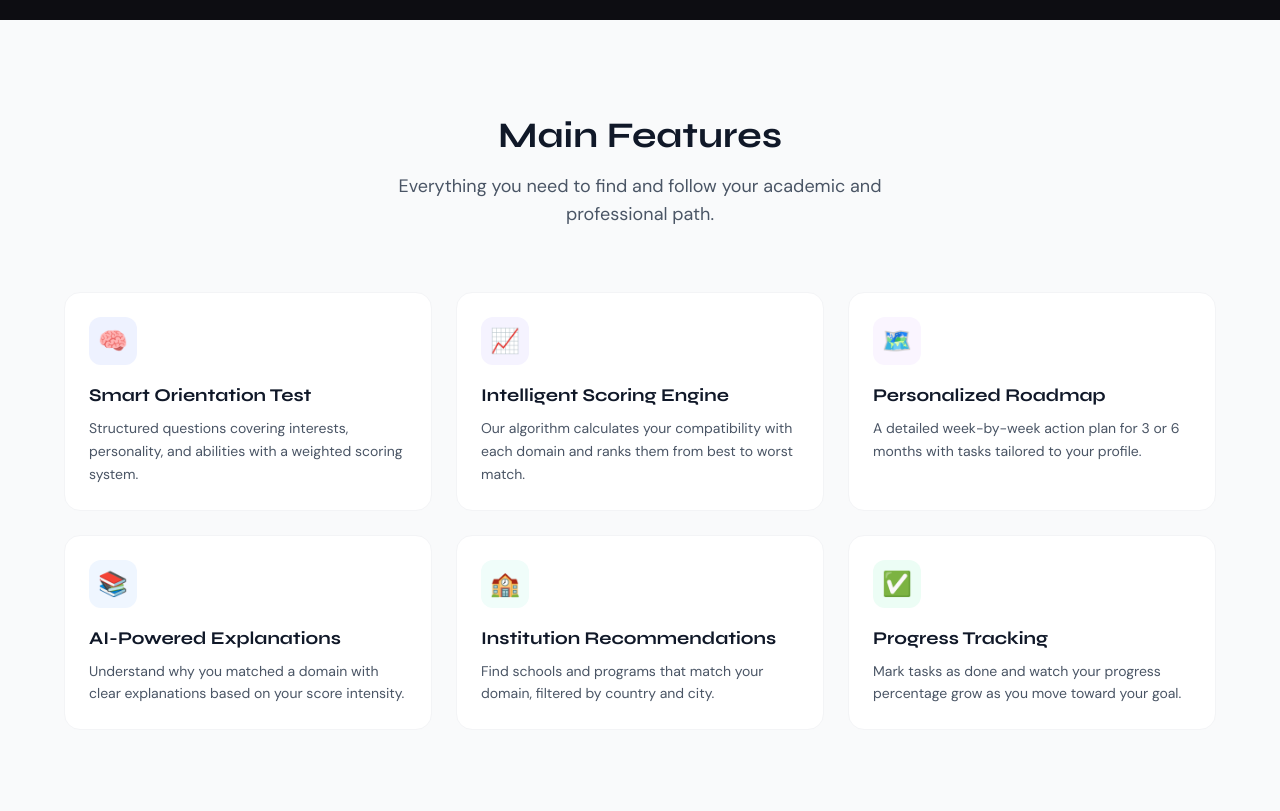
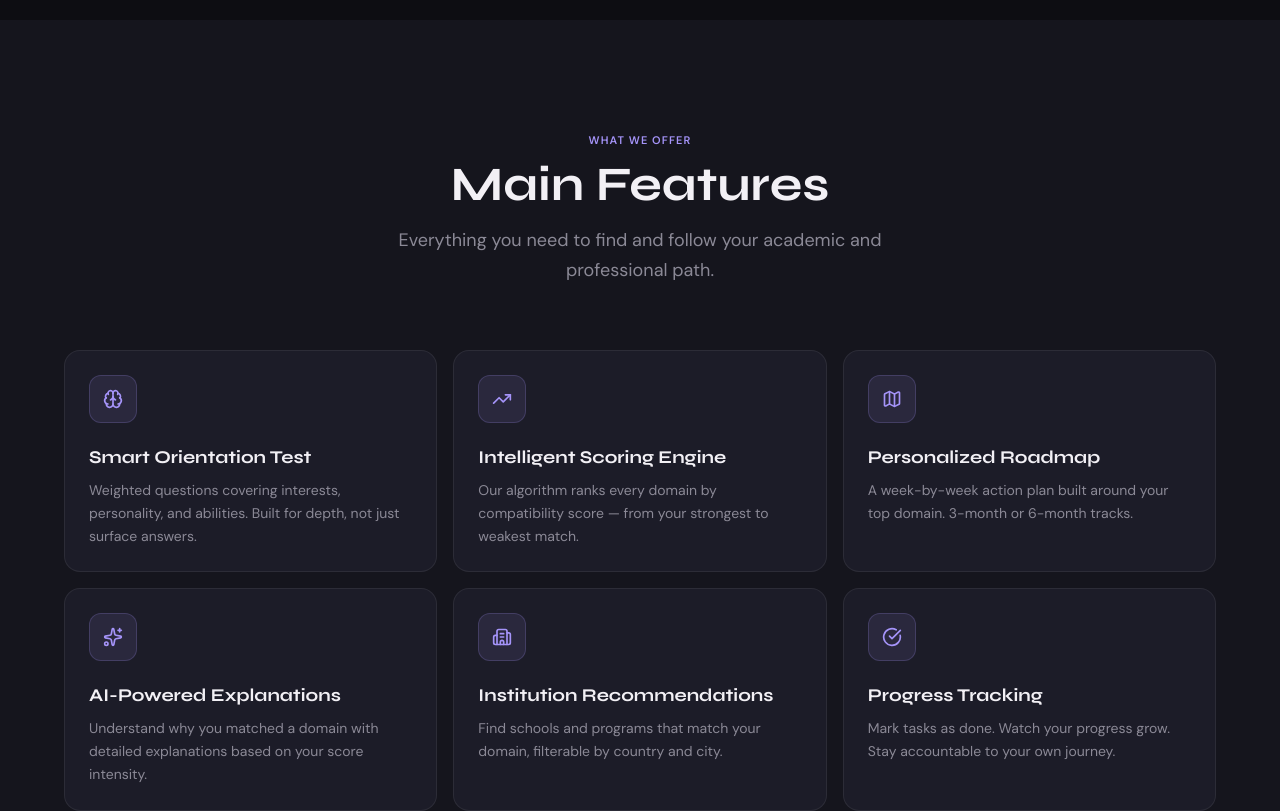
Before and after one commit to dounia-elg/TriQi, a Next.js app in the folder frontend/: page / in a window 1280 px wide. Shown: the part 1520-2331 px from the top of the page. Built offline with nearby package versions, Linux system fonts and the light colour scheme.

Commit message:
TRIQ-37 feat: update Features component with icon integration, improved descriptions, and enhanced styling

```diff
--- a/frontend/src/components/Features.tsx
+++ b/frontend/src/components/Features.tsx
@@ -1,67 +1,65 @@
+import { Brain, TrendingUp, Map, Sparkles, Building2, CheckCircle } from 'lucide-react';
+
 const features = [
   {
-    icon: '🧠',
+    Icon: Brain,
     title: 'Smart Orientation Test',
-    description: 'Structured questions covering interests, personality, and abilities with a weighted scoring system.',
-    bg: 'bg-indigo-50',
+    description: 'Weighted questions covering interests, personality, and abilities. Built for depth, not just surface answers.',
   },
   {
-    icon: '📈',
+    Icon: TrendingUp,
     title: 'Intelligent Scoring Engine',
-    description: 'Our algorithm calculates your compatibility with each domain and ranks them from best to worst match.',
-    bg: 'bg-violet-50',
+    description: 'Our algorithm ranks every domain by compatibility score — from your strongest to weakest match.',
   },
   {
-    icon: '🗺️',
+    Icon: Map,
     title: 'Personalized Roadmap',
-    description: 'A detailed week-by-week action plan for 3 or 6 months with tasks tailored to your profile.',
-    bg: 'bg-purple-50',
+    description: 'A week-by-week action plan built around your top domain. 3-month or 6-month tracks.',
   },
   {
-    icon: '📚',
+    Icon: Sparkles,
     title: 'AI-Powered Explanations',
-    description: 'Understand why you matched a domain with clear explanations based on your score intensity.',
-    bg: 'bg-blue-50',
+    description: 'Understand why you matched a domain with detailed explanations based on your score intensity.',
   },
   {
-    icon: '🏫',
+    Icon: Building2,
     title: 'Institution Recommendations',
-    description: 'Find schools and programs that match your domain, filtered by country and city.',
-    bg: 'bg-teal-50',
+    description: 'Find schools and programs that match your domain, filterable by country and city.',
   },
   {
-    icon: '✅',
+    Icon: CheckCircle,
     title: 'Progress Tracking',
-    description: 'Mark tasks as done and watch your progress percentage grow as you move toward your goal.',
-    bg: 'bg-emerald-50',
+    description: 'Mark tasks as done. Watch your progress grow. Stay accountable to your own journey.',
   },
 ];
 
 export default function Features() {
   return (
-    <section id="features" className="py-24 px-4 bg-gray-50">
+    <section id="features" className="py-28 px-4" style={{ backgroundColor: '#15151D' }}>
       <div className="max-w-6xl mx-auto">
 
         {/* Header */}
         <div className="text-center mb-16">
-          <h2 className="text-4xl font-bold text-gray-900 mb-4">Main Features</h2>
-          <p className="text-lg text-gray-600 max-w-xl mx-auto">
+          <span className="section-label mb-3">What We Offer</span>
+          <h2 className="section-title text-4xl md:text-5xl mb-4">Main Features</h2>
+          <p className="section-body max-w-lg mx-auto text-lg">
             Everything you need to find and follow your academic and professional path.
           </p>
         </div>
 
-        {/* Features Grid */}
-        <div className="grid grid-cols-1 md:grid-cols-2 lg:grid-cols-3 gap-6">
-          {features.map((feature, index) => (
-            <div
-              key={index}
-              className="bg-white rounded-2xl p-6 border border-gray-100 hover:shadow-lg hover:-translate-y-1 transition-all duration-300"
-            >
-              <div className={`w-12 h-12 rounded-xl flex items-center justify-center text-2xl mb-4 ${feature.bg}`}>
-                {feature.icon}
+        {/* Grid */}
+        <div className="grid grid-cols-1 md:grid-cols-2 lg:grid-cols-3 gap-4">
+          {features.map((feature) => (
+            <div key={feature.title} className="card p-6">
+              <div className="icon-badge mb-5">
+                <feature.Icon size={20} />
               </div>
-              <h3 className="text-lg font-bold text-gray-900 mb-2">{feature.title}</h3>
-              <p className="text-gray-600 text-sm leading-relaxed">{feature.description}</p>
+              <h3 className="text-lg font-bold mb-2" style={{ color: '#F2F0F5' }}>
+                {feature.title}
+              </h3>
+              <p className="text-sm leading-relaxed" style={{ color: '#8B8996' }}>
+                {feature.description}
+              </p>
             </div>
           ))}
         </div>
```
